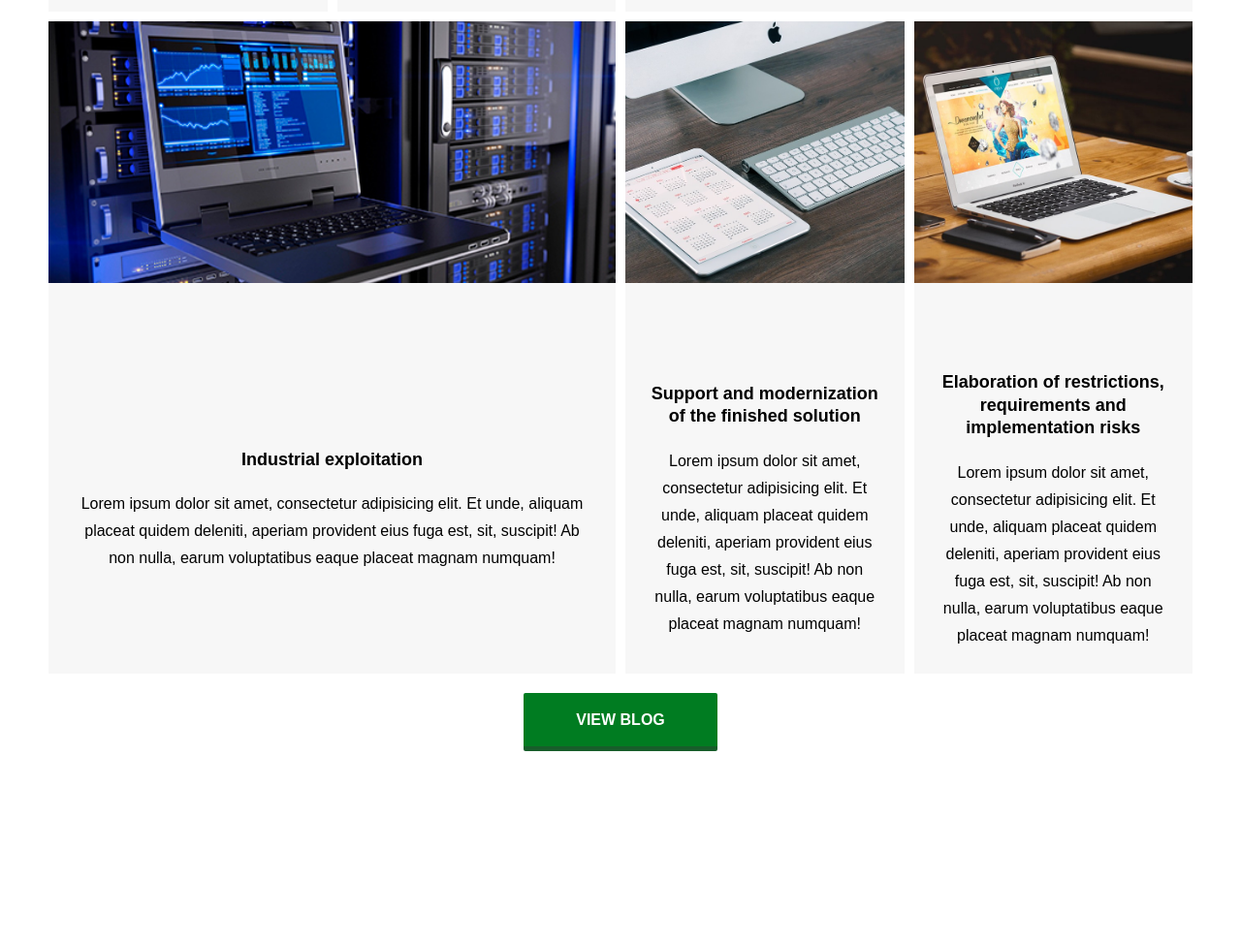
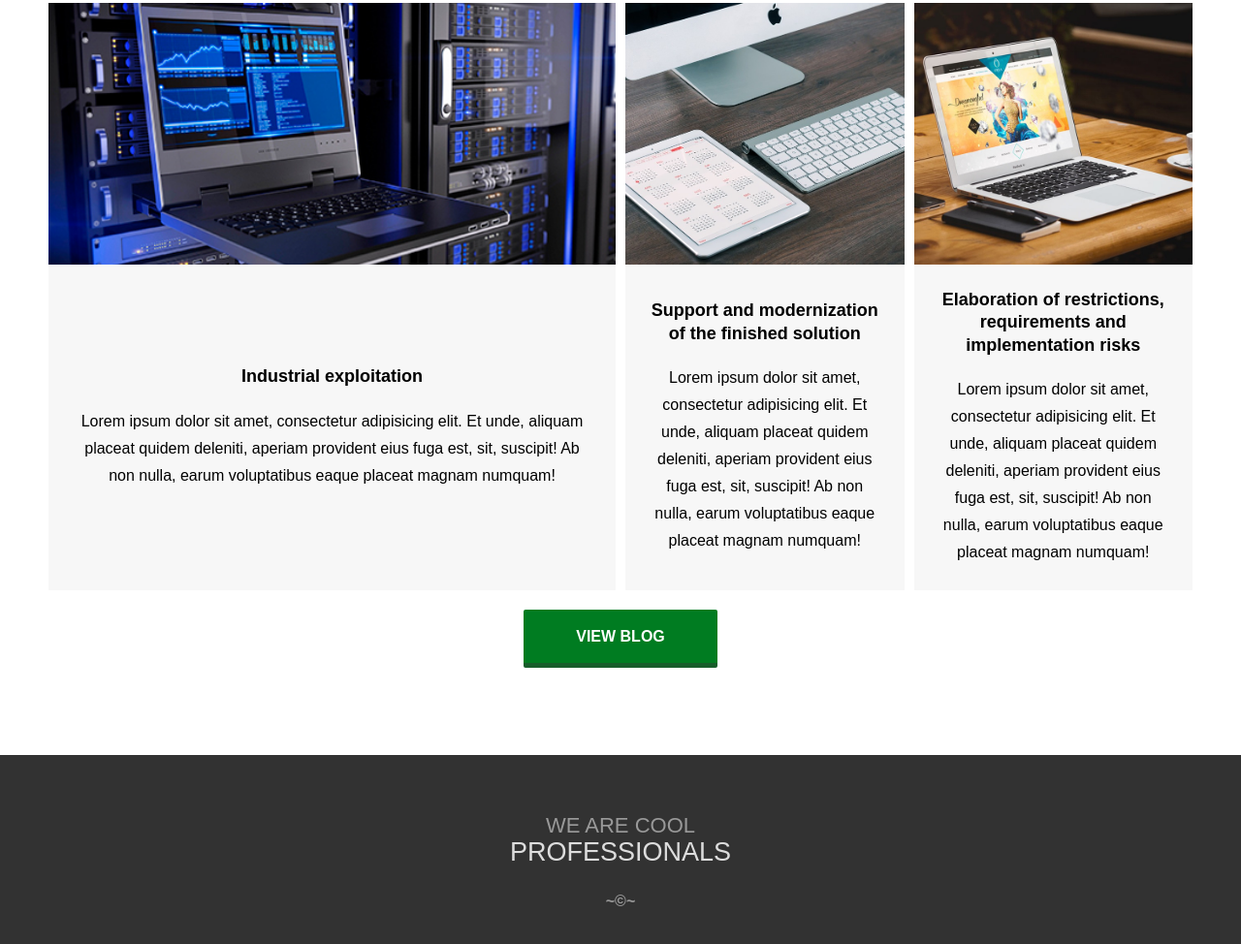
Before and after one commit to alexpryp/grid_landing_page, a website: page index.html in a window 1280 px wide. Shown: the part 3161-4135 px from the top of the page at 97% size. Before the commit the page ends 4026 px from the top, so only its background shows below. Drawn offline with Linux system fonts and the light colour scheme.

Commit message:
Footer has been added

```diff
--- a/index.html
+++ b/index.html
@@ -120,8 +120,15 @@
 
 
 
-  <footer class="footer">
-
+  <footer class="main-footer">
+    <div class="container">
+      <div class="footer-logo">
+        WE ARE COOL <span>PROFESSIONALS</span>
+      </div>
+      <div class="footer-copy">
+        ~©~
+      </div>
+    </div>
   </footer>
 </body>
 </html>
--- a/src/sass/_blogSection.scss
+++ b/src/sass/_blogSection.scss
@@ -24,7 +24,7 @@
 		display: grid;
 		background-color: #f7f7f7;
 		text-decoration: none;
-		grid-template-rows: 1fr 1fr;
+		grid-template-rows: auto 1fr;
 		transition: background-color .25s ease;
 		overflow: hidden;
 		color: #000;
--- /dev/null
+++ b/src/sass/_footer.scss
@@ -0,0 +1,19 @@
+.main-footer {
+	padding: 60px 0;
+	background-color: $mainColor;
+	text-align: center;
+	color: #999;
+}
+.footer-logo {
+	font-size: 22px;
+	line-height: 1.16;
+	span {
+		display: block;
+		color: #ddd;
+		font-size: 27px;
+	}
+}
+.footer-copy {
+	font-weight: bold;
+	margin-top: 20px;
+}
--- a/src/sass/style.scss
+++ b/src/sass/style.scss
@@ -4,6 +4,7 @@
 @import "_newOpportSection.scss";
 @import "_formSection.scss";
 @import "_blogSection.scss";
+@import "_footer.scss";
 
 
 @import "_media.scss";
```
Also changed, not shown: dist/css/style.css.
